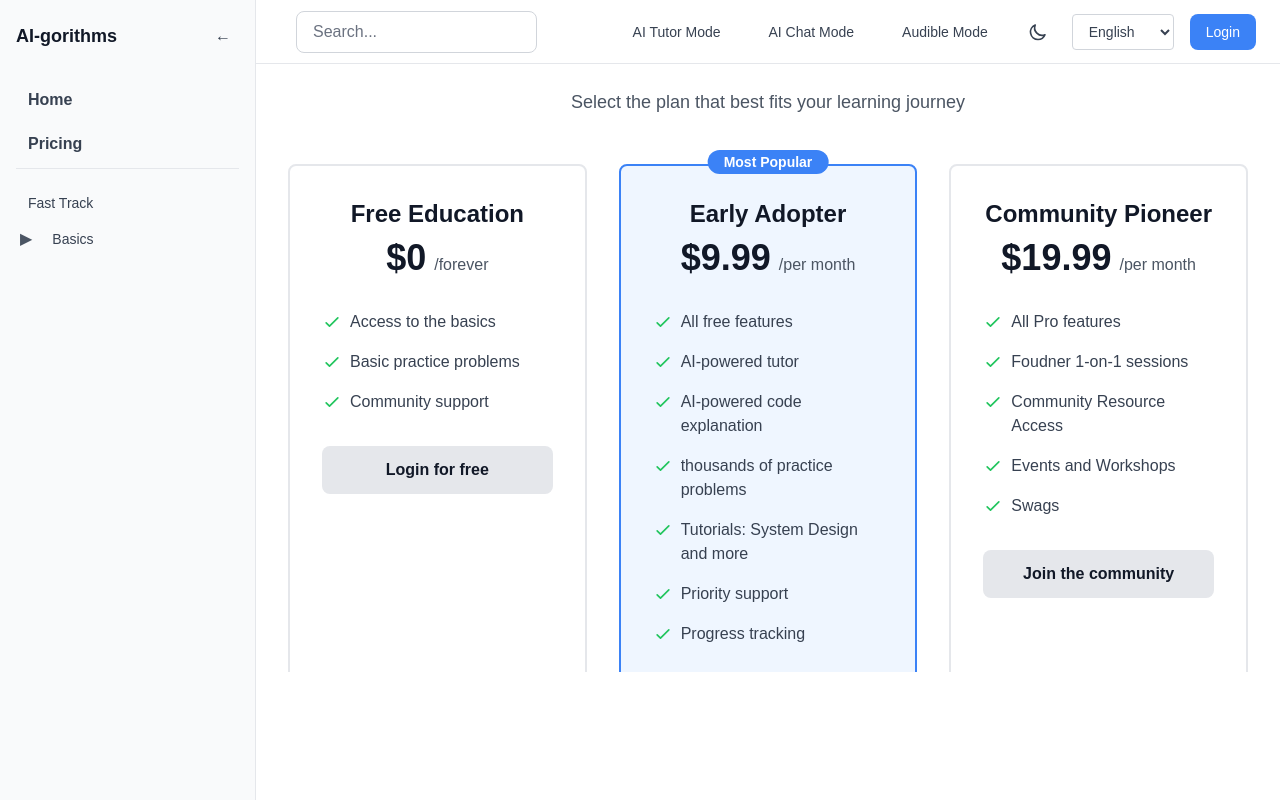
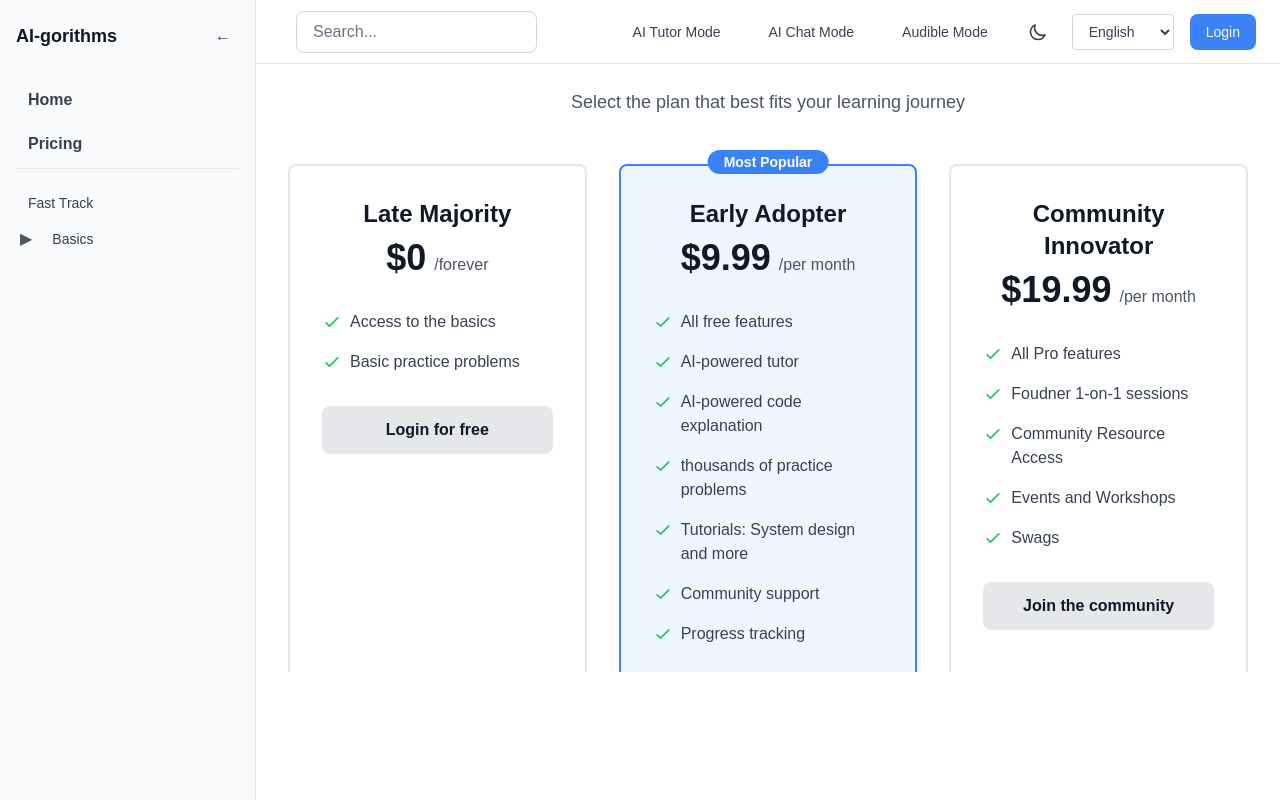
Before and after one commit to Chinese-Community-AI/AI-gorithms, a Next.js app: page /pricing in a window 1280 px wide. Built offline with nearby package versions, Linux system fonts and the light colour scheme.

Commit message:
Update marketing words

```diff
--- a/app/pricing/page.tsx
+++ b/app/pricing/page.tsx
@@ -1,13 +1,12 @@
 export default function PricingPage() {
   const plans = [
     {
-      name: "Free Education",
+      name: "Late Majority",
       price: "$0",
       period: "forever",
       features: [
         "Access to the basics",
         "Basic practice problems",
-        "Community support",
       ],
       cta: "Login for free",
       popular: false,
@@ -21,15 +20,15 @@ export default function PricingPage() {
         "AI-powered tutor",
         "AI-powered code explanation",
         "thousands of practice problems",
-        "Tutorials: System Design and more",
-        "Priority support",
+        "Tutorials: System design and more",
+        "Community support",
         "Progress tracking",
       ],
       cta: "Improving faster now",
       popular: true,
     },
     {
-      name: "Community Pioneer",
+      name: "Community Innovator",
       price: "$19.99",
       period: "per month",
       features: [
```
